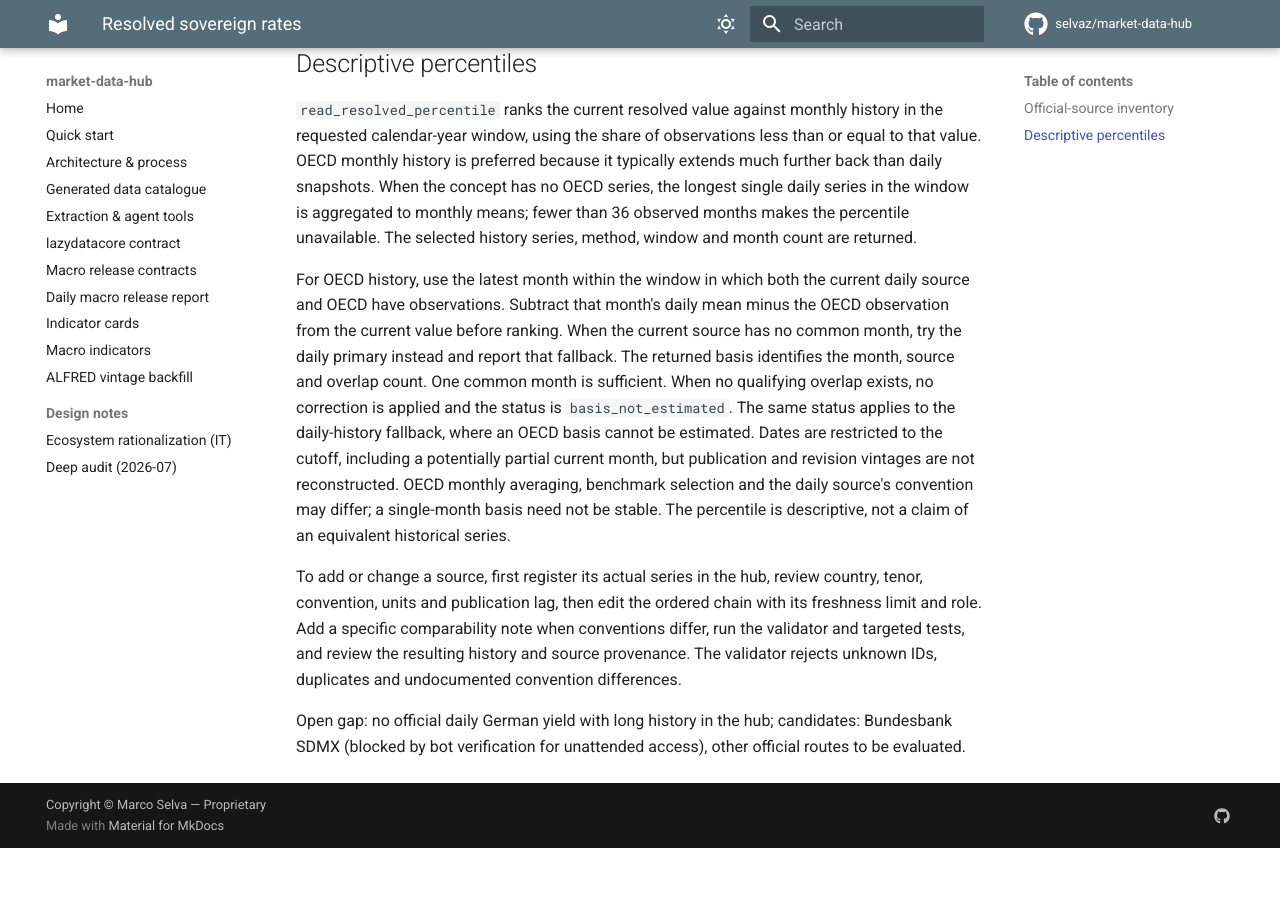
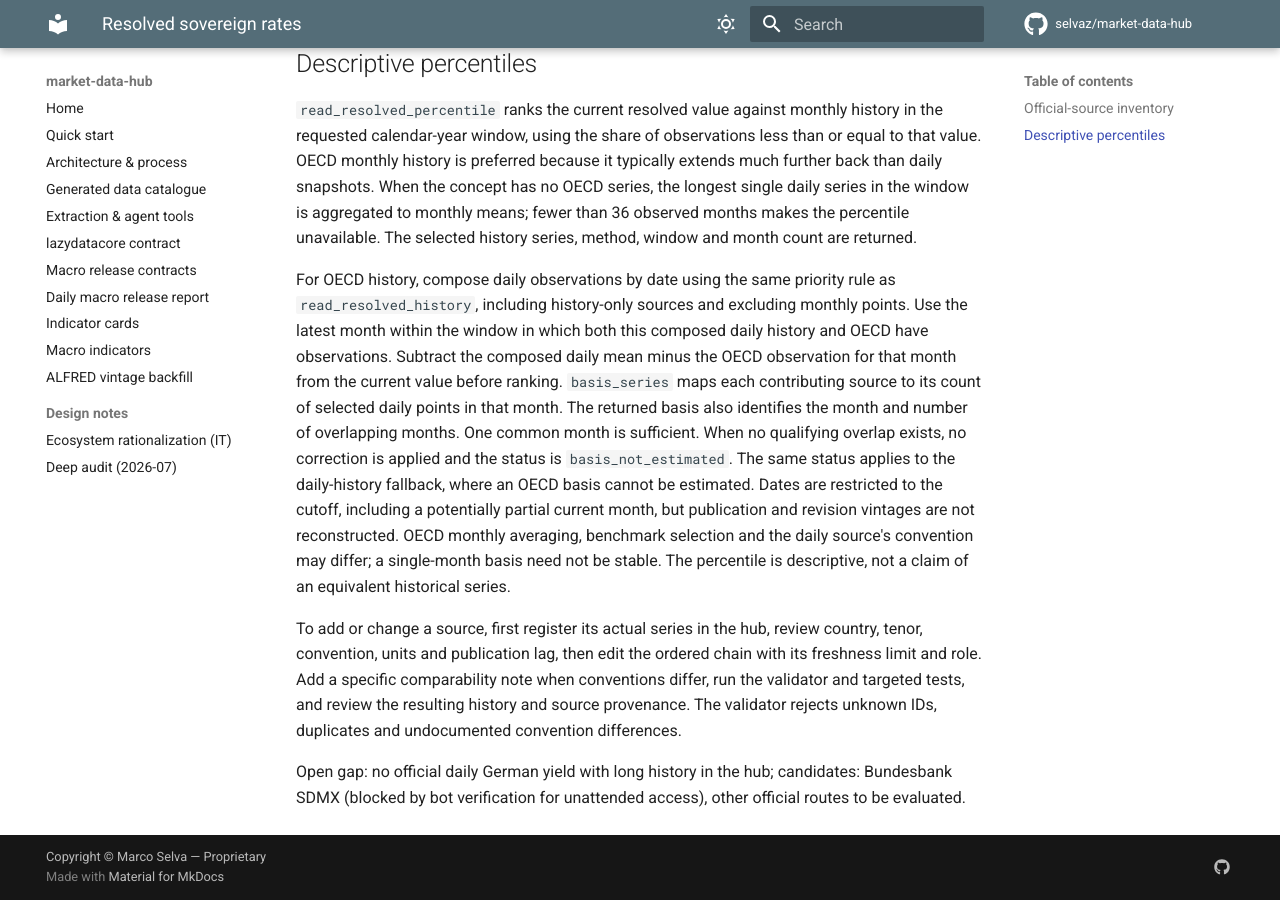
Before and after one commit to selvaz/market-data-hub, an MkDocs documentation site: the page built from docs/method/resolved-rates.md, in a window 1280 px wide and 900 px high, scrolled down 1928 px. Built offline with MkDocs 1.6.1 and Material for MkDocs 9.7.7, drawn with Linux system fonts in a browser that asks for light colours; comment, search, counter and statistics services are not loaded; before the commit the page ends 2776 px from its top, so only the background shows below that.

Commit message:
Level rate percentiles using composed daily history

```diff
--- a/docs/method/resolved-rates.md
+++ b/docs/method/resolved-rates.md
@@ -91,12 +91,14 @@ no OECD series, the longest single daily series in the window is aggregated to
 monthly means; fewer than 36 observed months makes the percentile unavailable.
 The selected history series, method, window and month count are returned.
 
-For OECD history, use the latest month within the window in which both the
-current daily source and OECD have observations. Subtract that month's daily
-mean minus the OECD observation from the current value before ranking. When
-the current source has no common month, try the daily primary instead and
-report that fallback. The returned basis identifies the month, source and
-overlap count. One common month is sufficient.
+For OECD history, compose daily observations by date using the same priority
+rule as `read_resolved_history`, including history-only sources and excluding
+monthly points. Use the latest month within the window in which both this
+composed daily history and OECD have observations. Subtract the composed daily
+mean minus the OECD observation for that month from the current value before
+ranking. `basis_series` maps each contributing source to its count of selected
+daily points in that month. The returned basis also identifies the month and
+number of overlapping months. One common month is sufficient.
 When no qualifying overlap exists, no correction is applied and the status is
 `basis_not_estimated`. The same status applies to the daily-history fallback,
 where an OECD basis cannot be estimated. Dates are restricted to the cutoff,
```
Also changed, not shown: 2 other files.
